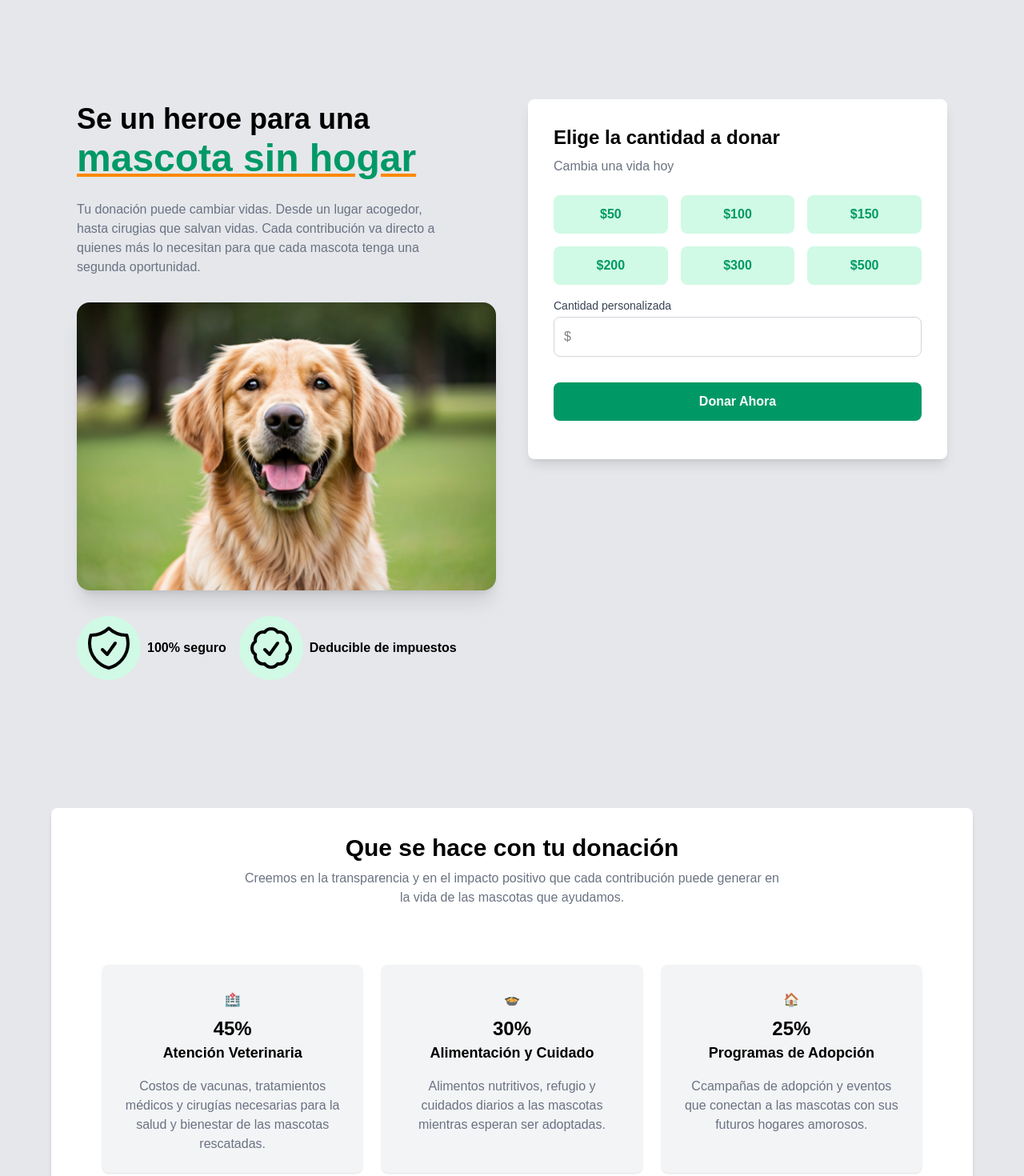
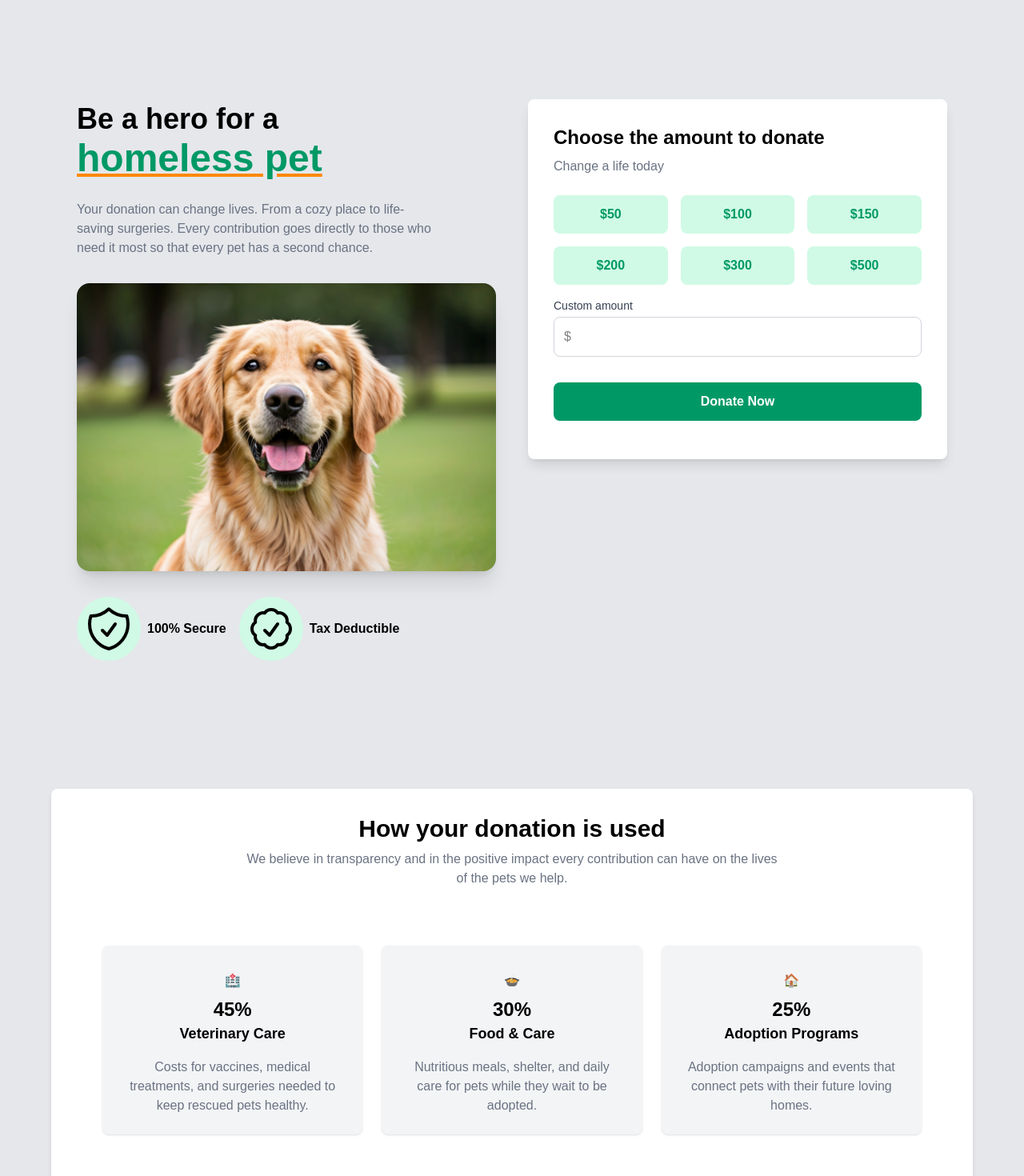
Before and after one commit to Meva1997/PawScout, a Next.js app: page /en/donate in a window 1280 px wide. Shown: the part 100-1570 px from the top of the page at 80% size. Built offline with nearby package versions, Linux system fonts and the light colour scheme; a web font is replaced by a local one.

Commit message:
Translate language on all donate routing pages

```diff
--- a/components/public/donate/AmountForm.tsx
+++ b/components/public/donate/AmountForm.tsx
@@ -1,22 +1,30 @@
 "use client";
 import React, { useState } from "react";
+import { useParams } from "next/navigation";
 import { motion } from "framer-motion";
+import {
+  getDonateFormContent,
+  type DonationPreset,
+} from "@/lib/i18n/donate/donate-form";
 
 export default function AmountForm() {
-  const presetAmounts = [50, 100, 150, 200, 300, 500];
-  const [selected, setSelected] = useState<number | null>(null);
+  const params = useParams<{ lang?: string }>();
+  const langParam = typeof params?.lang === "string" ? params.lang : undefined;
+  const { content } = getDonateFormContent(langParam);
+  const {
+    heading,
+    subheading,
+    customLabel,
+    customPlaceholder,
+    presetAmounts,
+    amountInfo,
+    submitLabel,
+  } = content;
+
+  const [selected, setSelected] = useState<DonationPreset | null>(null);
   const [customAmount, setCustomAmount] = useState<number | "">("");
 
-  const amountInfo: Record<number, string> = {
-    50: "$50: puedes cubrir las vacunas básicas para una mascota.",
-    100: "$100: puedes proporcionar desparasitaciones y revisiones.",
-    150: "$150: puedes costear pruebas y tratamiento iniciales.",
-    200: "$200: puedes pagar una cirugía menor o atención especializada.",
-    300: "$300: puedes cubrir cirugías importantes o cuidados prolongados.",
-    500: "$500: puedes financiar rescates y tratamientos complejos.",
-  };
-
-  const handleSelect = (amount: number) => {
+  const handleSelect = (amount: DonationPreset) => {
     setSelected(amount);
     setCustomAmount("");
   };
@@ -43,8 +51,8 @@ export default function AmountForm() {
       transition={{ duration: 1.2, delay: 0.4 }}
     >
       <section>
-        <h2 className="font-bold text-2xl">Elige la cantidad a donar</h2>
-        <p className="text-gray-500 pt-2">Cambia una vida hoy</p>
+        <h2 className="font-bold text-2xl">{heading}</h2>
+        <p className="text-gray-500 pt-2">{subheading}</p>
       </section>
       <section>
         <form className="mt-6 flex flex-col gap-4" onSubmit={handleSubmit}>
@@ -70,13 +78,13 @@ export default function AmountForm() {
               htmlFor="custom-amount"
               className="block text-sm font-medium text-gray-700 mb-1"
             >
-              Cantidad personalizada
+              {customLabel}
             </label>
             <input
               type="number"
               id="custom-amount"
               name="custom-amount"
-              placeholder="$"
+              placeholder={customPlaceholder}
               inputMode="numeric"
               value={customAmount as number | ""}
               onChange={handleCustomChange}
@@ -84,7 +92,7 @@ export default function AmountForm() {
             />
           </div>
           {/* Nota informativa según monto seleccionado */}
-          {selected && (
+          {selected && amountInfo[selected] && (
             <div className="mt-6 p-3 rounded-md bg-blue-200 text-blue-700 text-sm text-center">
               {amountInfo[selected]}
             </div>
@@ -93,7 +101,7 @@ export default function AmountForm() {
             type="submit"
             className="my-4 bg-emerald-600 text-white font-bold py-3 rounded-lg hover:bg-emerald-800 transition-all cursor-pointer"
           >
-            Donar Ahora
+            {submitLabel}
           </button>
         </form>
       </section>
--- a/components/public/donate/HeroDonate.tsx
+++ b/components/public/donate/HeroDonate.tsx
@@ -2,8 +2,13 @@
 import Image from "next/image";
 import { ShieldCheckIcon, CheckBadgeIcon } from "@heroicons/react/24/outline";
 import { motion } from "framer-motion";
+import { useParams } from "next/navigation";
+import { getHeroDonateContent } from "@/lib/i18n/donate/hero-donate";
 
 export default function HeroDonate() {
+  const params = useParams<{ lang?: string }>();
+  const { content } = getHeroDonateContent(params?.lang);
+
   return (
     <motion.article
       className="flex flex-col gap-8 justify-center items-start"
@@ -13,16 +18,12 @@ export default function HeroDonate() {
     >
       <section>
         <h1 className="font-bold text-4xl max-w-md leading-snug">
-          Se un heroe para una{" "}
+          {content.title}{" "}
           <span className="text-emerald-600 font-black text-5xl decoration-orange-400 underline">
-            mascota sin hogar
+            {content.titleSpan}
           </span>
         </h1>
-        <p className=" mt-6 text-gray-500 max-w-md">
-          Tu donación puede cambiar vidas. Desde un lugar acogedor, hasta
-          cirugias que salvan vidas. Cada contribución va directo a quienes más
-          lo necesitan para que cada mascota tenga una segunda oportunidad.
-        </p>
+        <p className=" mt-6 text-gray-500 max-w-md">{content.intro}</p>
       </section>
       <section>
         <Image
@@ -37,11 +38,11 @@ export default function HeroDonate() {
       <section className="flex gap-4">
         <div className="flex items-center gap-2">
           <ShieldCheckIcon className="h-20 rounded-full bg-emerald-100 p-2" />
-          <p className="font-bold">100% seguro</p>
+          <p className="font-bold">{content.secure}</p>
         </div>
         <div className="flex items-center gap-2">
           <CheckBadgeIcon className="h-20 rounded-full bg-emerald-100 p-2" />
-          <p className="font-bold">Deducible de impuestos</p>
+          <p className="font-bold">{content.taxFree}</p>
         </div>
       </section>
     </motion.article>
--- a/components/public/donate/MoneyInfo.tsx
+++ b/components/public/donate/MoneyInfo.tsx
@@ -1,9 +1,16 @@
 "use client";
 
 import { motion } from "framer-motion";
+import { useParams } from "next/navigation";
 import Image from "next/image";
+import { getMoneyInfoContent } from "@/lib/i18n/donate/money-info";
 
 export default function MoneyInfo() {
+  const params = useParams<{ lang?: string }>();
+  const langParam = typeof params?.lang === "string" ? params.lang : undefined;
+  const { content } = getMoneyInfoContent(langParam);
+  const { heading, intro, allocations, story } = content;
+
   return (
     <>
       <motion.article
@@ -13,40 +20,23 @@ export default function MoneyInfo() {
         transition={{ duration: 1, delay: 0.4 }}
       >
         <section className="text-center mb-10">
-          <h3 className="text-3xl font-bold">Que se hace con tu donación</h3>
-          <p className="text-gray-500 pt-2 max-w-2xl mx-auto">
-            Creemos en la transparencia y en el impacto positivo que cada
-            contribución puede generar en la vida de las mascotas que ayudamos.
-          </p>
+          <h3 className="text-3xl font-bold">{heading}</h3>
+          <p className="text-gray-500 pt-2 max-w-2xl mx-auto">{intro}</p>
         </section>
         <section className="grid md:grid-cols-3 gap-6 max-w-6xl mx-auto p-8">
-          <div className="bg-gray-100 p-6 rounded-lg text-center shadow-sm">
-            <p className="text-center py-2">🏥</p>
-            <p className="text-center font-bold text-2xl">45%</p>
-            <h4 className="font-bold text-lg mb-4">Atención Veterinaria</h4>
-            <p className="text-gray-500">
-              Costos de vacunas, tratamientos médicos y cirugías necesarias para
-              la salud y bienestar de las mascotas rescatadas.
-            </p>
-          </div>
-          <div className="bg-gray-100 p-6 rounded-lg text-center shadow-sm">
-            <p className="text-center py-2">🍲</p>
-            <p className="text-center font-bold text-2xl">30%</p>
-            <h4 className="font-bold text-lg mb-4">Alimentación y Cuidado</h4>
-            <p className="text-gray-500">
-              Alimentos nutritivos, refugio y cuidados diarios a las mascotas
-              mientras esperan ser adoptadas.
-            </p>
-          </div>
-          <div className="bg-gray-100 p-6 rounded-lg text-center shadow-sm">
-            <p className="text-center py-2">🏠</p>
-            <p className="text-center font-bold text-2xl">25%</p>
-            <h4 className="font-bold text-lg mb-4">Programas de Adopción</h4>
-            <p className="text-gray-500">
-              Ccampañas de adopción y eventos que conectan a las mascotas con
-              sus futuros hogares amorosos.
-            </p>
-          </div>
+          {allocations.map((allocation) => (
+            <div
+              key={allocation.title}
+              className="bg-gray-100 p-6 rounded-lg text-center shadow-sm"
+            >
+              <p className="text-center py-2">{allocation.emoji}</p>
+              <p className="text-center font-bold text-2xl">
+                {allocation.percentage}
+              </p>
+              <h4 className="font-bold text-lg mb-4">{allocation.title}</h4>
+              <p className="text-gray-500">{allocation.description}</p>
+            </div>
+          ))}
         </section>
       </motion.article>
       <motion.article
@@ -56,21 +46,15 @@ export default function MoneyInfo() {
         transition={{ duration: 1, delay: 0.4 }}
       >
         <section>
-          <p className="text-orange-500 pb-2 font-medium">Historia de éxito</p>
-          <h4 className="font-bold text-xl">&quot;La historia de Luna&quot;</h4>
-          <p className="text-gray-500 font-medium my-4">
-            Luna llegó a nosotros en un estado crítico, desnutrida y asustada.
-            Gracias a las generosas donaciones de personas como tú, pudimos
-            brindarle la atención médica que necesitaba. Hoy, Luna es una perra
-            feliz y saludable, lista para encontrar su hogar para siempre. Tu
-            apoyo hace la diferencia en vidas como la de Luna.
-          </p>
-          <p className="font-bold mt-6">- El equipo de PawScout</p>
+          <p className="text-orange-500 pb-2 font-medium">{story.label}</p>
+          <h4 className="font-bold text-xl">{story.heading}</h4>
+          <p className="text-gray-500 font-medium my-4">{story.body}</p>
+          <p className="font-bold mt-6">{story.signature}</p>
         </section>
         <section>
           <Image
             src="/dog-smiling-camera.png"
-            alt="Luna's Success Story"
+            alt={story.imageAlt}
             width={500}
             height={300}
             className="w-full h-auto rounded-xl mb-4 rotate-4"
--- /dev/null
+++ b/lib/i18n/donate/donate-form.ts
@@ -0,0 +1,61 @@
+import type { HeroContentKey } from "../home/hero";
+
+const donationPresetValues = [50, 100, 150, 200, 300, 500] as const;
+
+type DonationPreset = (typeof donationPresetValues)[number];
+type DonateFormContentKey = HeroContentKey;
+
+type DonateFormContent = {
+  heading: string;
+  subheading: string;
+  customLabel: string;
+  customPlaceholder: string;
+  presetAmounts: readonly DonationPreset[];
+  amountInfo: Record<DonationPreset, string>;
+  submitLabel: string;
+};
+
+const donateFormContent: Record<DonateFormContentKey, DonateFormContent> = {
+  "es-mx": {
+    heading: "Elige la cantidad a donar",
+    subheading: "Cambia una vida hoy",
+    customLabel: "Cantidad personalizada",
+    customPlaceholder: "$",
+    presetAmounts: donationPresetValues,
+    amountInfo: {
+      50: "$50: puedes cubrir las vacunas básicas para una mascota.",
+      100: "$100: puedes proporcionar desparasitaciones y revisiones.",
+      150: "$150: puedes costear pruebas y tratamientos iniciales.",
+      200: "$200: puedes pagar una cirugía menor o atención especializada.",
+      300: "$300: puedes cubrir cirugías importantes o cuidados prolongados.",
+      500: "$500: puedes financiar rescates y tratamientos complejos.",
+    },
+    submitLabel: "Donar Ahora",
+  },
+  en: {
+    heading: "Choose the amount to donate",
+    subheading: "Change a life today",
+    customLabel: "Custom amount",
+    customPlaceholder: "$",
+    presetAmounts: donationPresetValues,
+    amountInfo: {
+      50: "$50: helps cover core vaccines for one pet.",
+      100: "$100: provides deworming treatments and checkups.",
+      150: "$150: funds initial exams and diagnostics.",
+      200: "$200: pays for minor surgery or specialized care.",
+      300: "$300: covers major surgeries or extended recovery.",
+      500: "$500: fuels rescues and complex treatments.",
+    },
+    submitLabel: "Donate Now",
+  },
+};
+
+export function getDonateFormContent(lang?: string) {
+  const normalizedLang: DonateFormContentKey = lang === "en" ? "en" : "es-mx";
+  return {
+    lang: normalizedLang,
+    content: donateFormContent[normalizedLang],
+  } as const;
+}
+
+export type { DonationPreset };
--- /dev/null
+++ b/lib/i18n/donate/hero-donate.ts
@@ -0,0 +1,38 @@
+import type { HeroContentKey } from "../home/hero";
+
+type HeroDonateContentKey = HeroContentKey;
+
+type HeroDonateContent = {
+  title: string;
+  titleSpan: string;
+  intro: string;
+  secure: string;
+  taxFree: string;
+};
+
+const heroDonateContent: Record<HeroDonateContentKey, HeroDonateContent> = {
+  "es-mx": {
+    title: " Se un heroe para una",
+    titleSpan: " mascota sin hogar",
+    intro:
+      "Tu donación puede cambiar vidas. Desde un lugar acogedor, hasta cirugias que salvan vidas. Cada contribución va directo a quienes más lo necesitan para que cada mascota tenga una segunda oportunidad.",
+    secure: "100% seguro",
+    taxFree: "Deducible de impuestos",
+  },
+  en: {
+    title: "Be a hero for a",
+    titleSpan: " homeless pet",
+    intro:
+      "Your donation can change lives. From a cozy place to life-saving surgeries. Every contribution goes directly to those who need it most so that every pet has a second chance.",
+    secure: "100% Secure",
+    taxFree: "Tax Deductible",
+  },
+};
+
+export function getHeroDonateContent(lang?: string) {
+  const normalizedLang: HeroDonateContentKey = lang === "en" ? "en" : "es-mx";
+  return {
+    lang: normalizedLang,
+    content: heroDonateContent[normalizedLang],
+  } as const;
+}
--- /dev/null
+++ b/lib/i18n/donate/money-info.ts
@@ -0,0 +1,106 @@
+import type { HeroContentKey } from "../home/hero";
+
+type MoneyInfoContentKey = HeroContentKey;
+
+type AllocationCard = {
+  emoji: string;
+  percentage: string;
+  title: string;
+  description: string;
+};
+
+type SuccessStory = {
+  label: string;
+  heading: string;
+  body: string;
+  signature: string;
+  imageAlt: string;
+};
+
+type MoneyInfoContent = {
+  heading: string;
+  intro: string;
+  allocations: AllocationCard[];
+  story: SuccessStory;
+};
+
+const moneyInfoContent: Record<MoneyInfoContentKey, MoneyInfoContent> = {
+  "es-mx": {
+    heading: "Que se hace con tu donación",
+    intro:
+      "Creemos en la transparencia y en el impacto positivo que cada contribución puede generar en la vida de las mascotas que ayudamos.",
+    allocations: [
+      {
+        emoji: "🏥",
+        percentage: "45%",
+        title: "Atención Veterinaria",
+        description:
+          "Costos de vacunas, tratamientos médicos y cirugías necesarias para la salud y bienestar de las mascotas rescatadas.",
+      },
+      {
+        emoji: "🍲",
+        percentage: "30%",
+        title: "Alimentación y Cuidado",
+        description:
+          "Alimentos nutritivos, refugio y cuidados diarios a las mascotas mientras esperan ser adoptadas.",
+      },
+      {
+        emoji: "🏠",
+        percentage: "25%",
+        title: "Programas de Adopción",
+        description:
+          "Campañas de adopción y eventos que conectan a las mascotas con sus futuros hogares amorosos.",
+      },
+    ],
+    story: {
+      label: "Historia de éxito",
+      heading: '"La historia de Luna"',
+      body: "Luna llegó a nosotros en un estado crítico, desnutrida y asustada. Gracias a las generosas donaciones de personas como tú, pudimos brindarle la atención médica que necesitaba. Hoy, Luna es una perra feliz y saludable, lista para encontrar su hogar para siempre. Tu apoyo hace la diferencia en vidas como la de Luna.",
+      signature: "- El equipo de PawScout",
+      imageAlt: "Historia de éxito de Luna",
+    },
+  },
+  en: {
+    heading: "How your donation is used",
+    intro:
+      "We believe in transparency and in the positive impact every contribution can have on the lives of the pets we help.",
+    allocations: [
+      {
+        emoji: "🏥",
+        percentage: "45%",
+        title: "Veterinary Care",
+        description:
+          "Costs for vaccines, medical treatments, and surgeries needed to keep rescued pets healthy.",
+      },
+      {
+        emoji: "🍲",
+        percentage: "30%",
+        title: "Food & Care",
+        description:
+          "Nutritious meals, shelter, and daily care for pets while they wait to be adopted.",
+      },
+      {
+        emoji: "🏠",
+        percentage: "25%",
+        title: "Adoption Programs",
+        description:
+          "Adoption campaigns and events that connect pets with their future loving homes.",
+      },
+    ],
+    story: {
+      label: "Success Story",
+      heading: '"Luna\'s Story"',
+      body: "Luna arrived in critical condition, malnourished and scared. Thanks to generous donors like you, we provided the medical care she needed. Today she is happy, healthy, and ready for a forever home. Your support changes lives like Luna's.",
+      signature: "- The PawScout Team",
+      imageAlt: "Luna's success story",
+    },
+  },
+};
+
+export function getMoneyInfoContent(lang?: string) {
+  const normalizedLang: MoneyInfoContentKey = lang === "en" ? "en" : "es-mx";
+  return {
+    lang: normalizedLang,
+    content: moneyInfoContent[normalizedLang],
+  } as const;
+}
```
